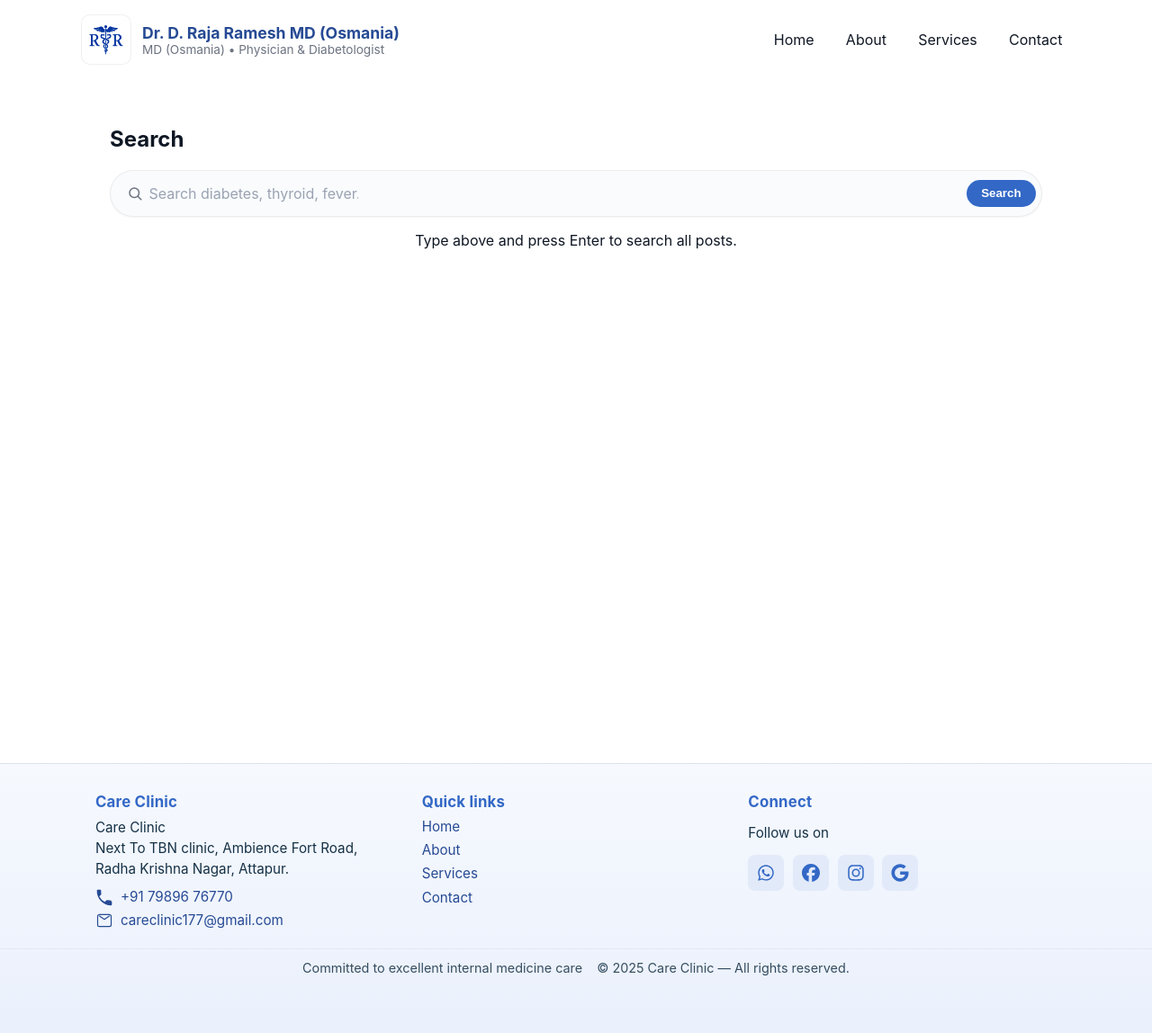
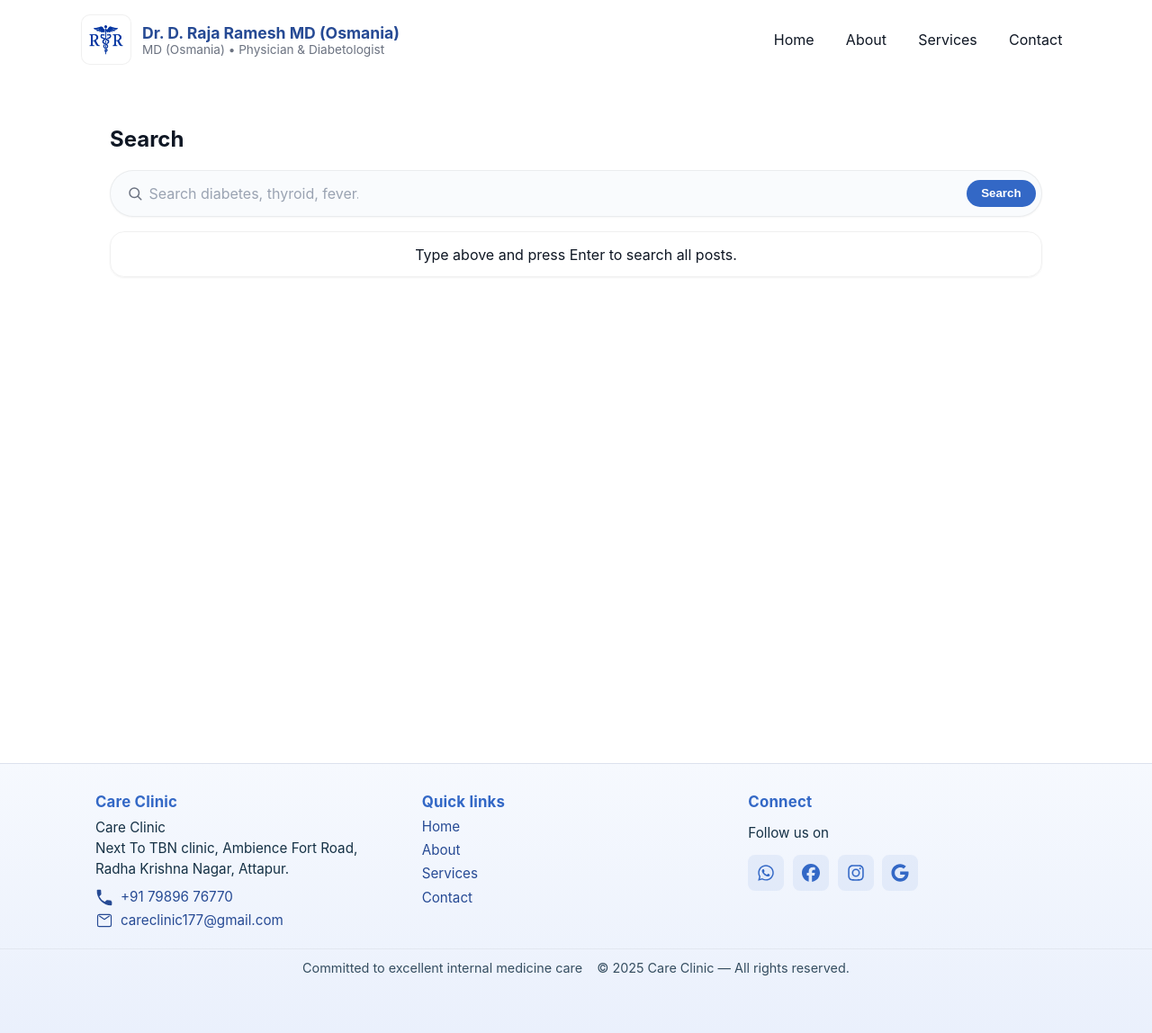
Before and after one commit to drrajarameshd/rr, a Jekyll site: the page built from search.html, in a window 1280 px wide. Shown: the whole page at 90% size. Built offline with Jekyll 4.4.1, drawn with Linux system fonts in a browser that asks for light colours.

Commit message:
Update search.html

```diff
--- a/search.html
+++ b/search.html
@@ -12,7 +12,7 @@
     <button class="btn btn--primary" type="submit">Search</button>
   </form>
 
-  <div id="search-status" calss="post-item" aria-live="polite" style="margin-top: 1rem;
+  <div id="search-status" class="post-item" aria-live="polite" style="margin-top: 1rem;
     text-align: center;"></div>
 
   <div id="results" class="post-list" aria-label="Search results"></div>
```
